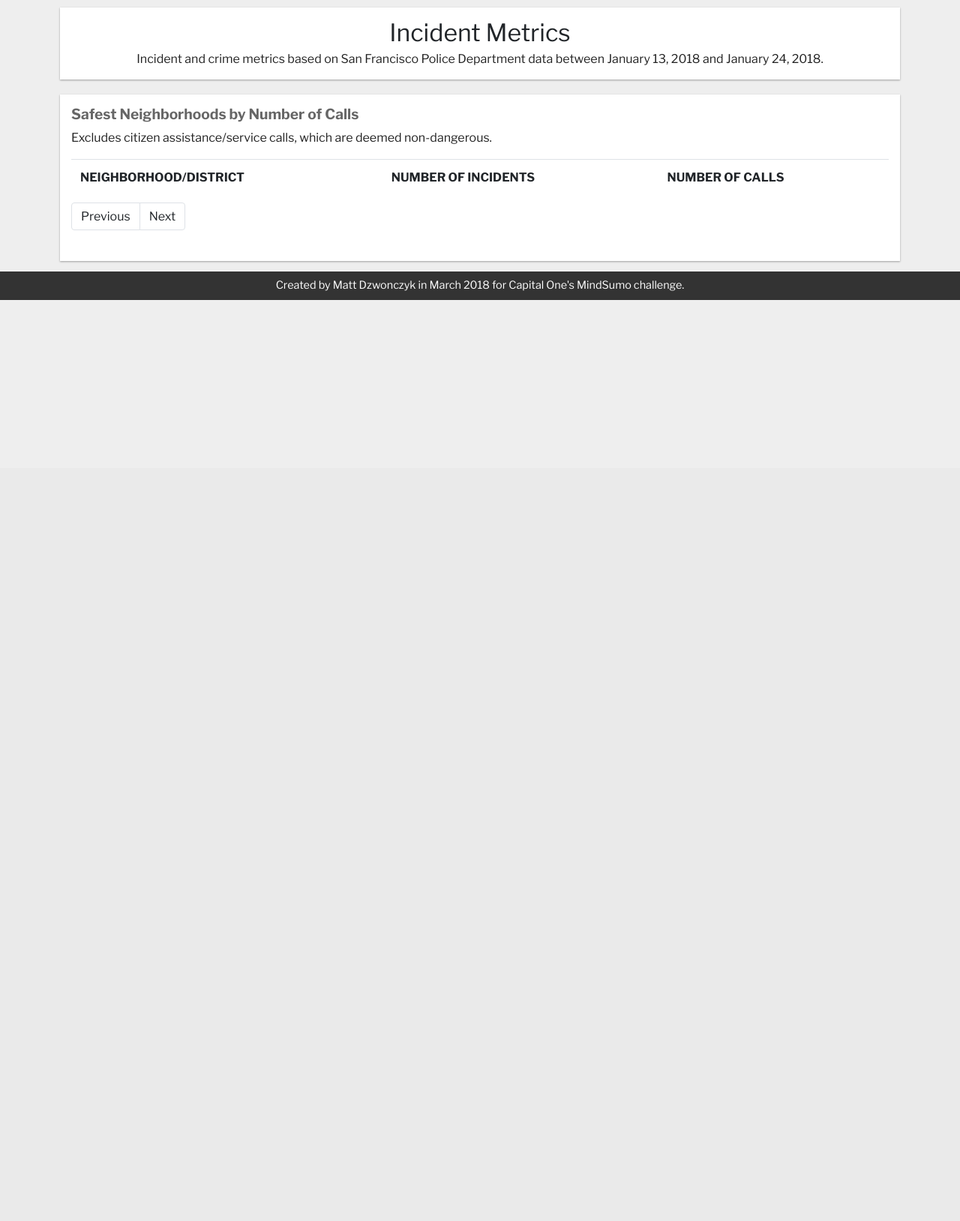
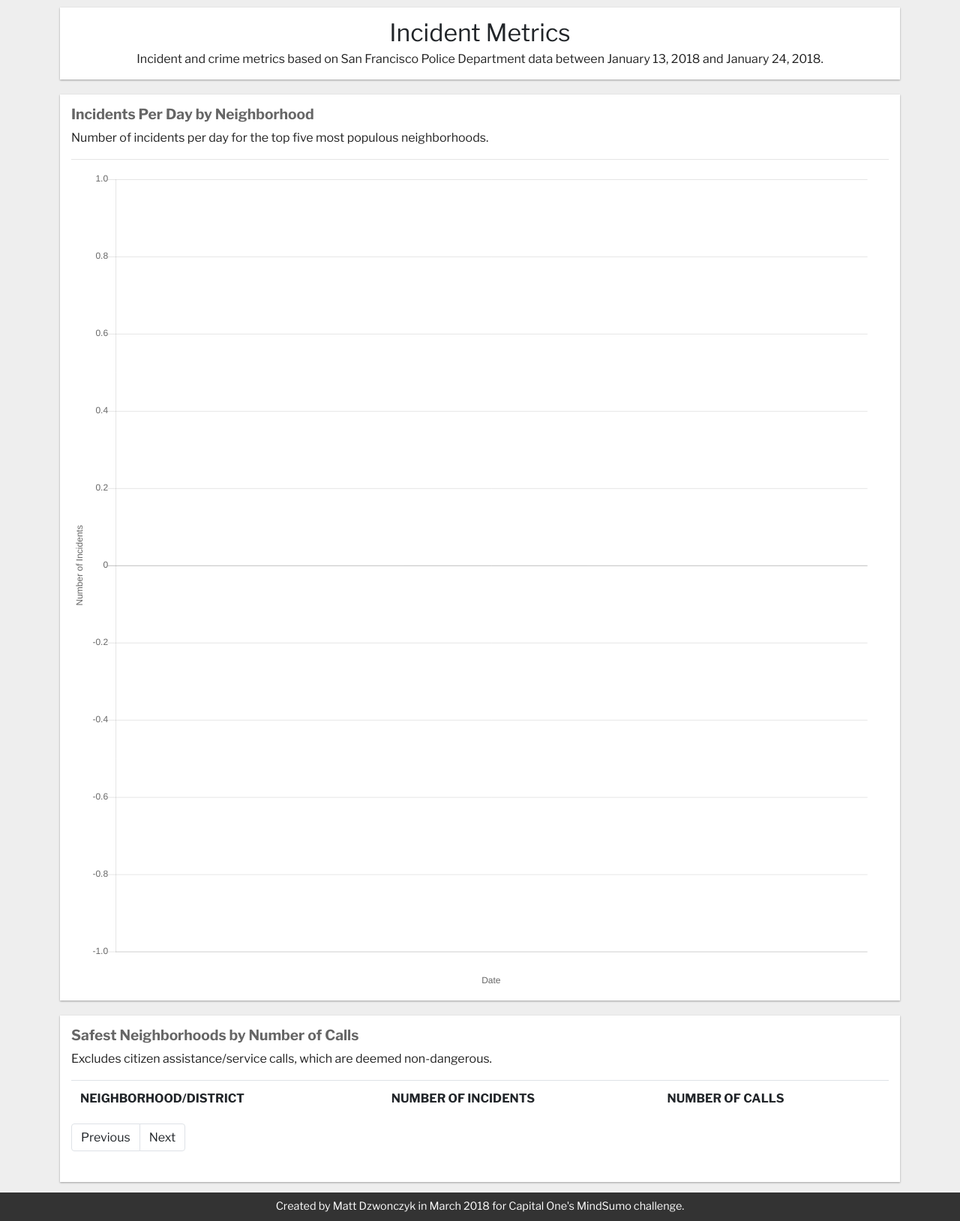
Before and after one commit to mattgd/SFPD-Dispatch, a Django app: page /incidents in a window 1280 px wide. Shown: the part 176-1804 px from the top of the page at 75% size. Before the commit the page ends 576 px from the top, so only its background shows below. Run offline with Django 3.2, Linux system fonts and the light colour scheme; data that the repository does not hold is empty; some libraries are stand-ins or nearby versions.

Commit message:
Add incidents per day chart.

```diff
--- a/dispatch/api/views.py
+++ b/dispatch/api/views.py
@@ -2,7 +2,7 @@ from django.shortcuts import render
 from django.views.generic import View
 from django.http import JsonResponse
 from django.db.models import Avg, Count, TimeField, F
-from django.db.models.functions import Cast
+from django.db.models.functions import Cast, TruncDate
 from metrics.models import Call
 from geopy.geocoders import Nominatim
 from django.contrib.gis import geos
--- a/dispatch/dispatch/urls.py
+++ b/dispatch/dispatch/urls.py
@@ -17,7 +17,7 @@ from django.contrib import admin
 from django.urls import path
 from django.conf.urls import url
 from metrics.views import (AverageCallsPerHour, AverageResponseTime,
-    BattalionDistribution, Home, Heatmaps, IncidentMetrics)
+    BattalionDistribution, Home, Heatmaps, IncidentMetrics, NeighborhoodTrends)
 from api.views import AddressFrequency, NearbyView, LongestDispatch, SafestNeighborhoods
 
 urlpatterns = [
@@ -38,5 +38,6 @@ urlpatterns = [
     # Metrics charts views
     url(r'^api/metrics/calls-per-hour$', AverageCallsPerHour.as_view(), name='metrics-calls-per-hour'),
     url(r'^api/metrics/battalion-dist$', BattalionDistribution.as_view(), name='metrics-battalion-dist'),
-    url(r'^api/metrics/group-response-time$', AverageResponseTime.as_view(), name='metrics-group-response-time')
+    url(r'^api/metrics/group-response-time$', AverageResponseTime.as_view(), name='metrics-group-response-time'),
+    url(r'^api/metrics/neighborhood-trends$', NeighborhoodTrends.as_view(), name='api-calls-neighborhood-trends')
 ]
--- a/dispatch/metrics/templates/dispatch_metrics.html
+++ b/dispatch/metrics/templates/dispatch_metrics.html
@@ -90,6 +90,7 @@
 {% block scripts %}
 {{ block.super }}
 <script type="text/javascript" src="{% static 'js/Chart.bundle.min.js' %}"></script>
+<script type="text/javascript" src="{% static 'js/chart_utils.js' %}"></script>
 <script type="text/javascript" src="{% static 'js/metrics_charts.js' %}"></script>
 <script>
 $("#dispatchTypeForm").submit(function(e) {
--- a/dispatch/metrics/templates/incident_metrics.html
+++ b/dispatch/metrics/templates/incident_metrics.html
@@ -8,6 +8,18 @@
     </div>
 </div>
 
+<!-- Incident metric charts HTML -->
+<div class="row">
+    <!-- Incidents Per Day chart section -->
+    <div class="col-sm section-card">
+        <h3>Incidents Per Day by Neighborhood</h3>
+        <p>Number of incidents per day for the top five most populous neighborhoods.</p>
+        <hr />
+
+        <canvas id="incidentsPerDay" height="300" width="auto"></canvas>
+    </div>
+    <!-- End Incidents Per Day chart section -->
+</div>
 <div class="row">
     <div class="col-sm section-card">
         <h3>Safest Neighborhoods by Number of Calls</h3>
@@ -33,6 +45,9 @@
 {% load static %}
 {% block scripts %}
 {{ block.super }}
+<script type="text/javascript" src="{% static 'js/Chart.bundle.min.js' %}"></script>
+<script type="text/javascript" src="{% static 'js/chart_utils.js' %}"></script>
+<script type="text/javascript" src="{% static 'js/incident_charts.js' %}"></script>
 <script type="text/javascript" src="{% static 'js/pagination.min.js' %}"></script>
 <script type="text/javascript" src="{% static 'js/metrics_tables.js' %}"></script>
 <script type="text/javascript">
--- a/dispatch/metrics/views.py
+++ b/dispatch/metrics/views.py
@@ -3,7 +3,7 @@ from django.views.generic import View
 from django.http import JsonResponse
 from django.conf.urls.static import static
 from django.db.models import Avg, Count, F, TimeField, OuterRef, Sum, Subquery
-from django.db.models.functions import Cast, TruncDay, TruncHour
+from django.db.models.functions import Cast, TruncDay, TruncHour, ExtractWeek
 
 from geopy.geocoders import Nominatim
 from django.contrib.gis import geos
@@ -168,3 +168,101 @@ class BattalionDistribution(View):
                 "data": data
             }
         )
+
+class NeighborhoodTrends(View):
+
+    def get(self, request):
+        """
+        Returns JSON representing a list of each neighborhood and the number
+        of calls per day over the data time period.
+        """
+        neighborhoods = [
+            "Mission", "Western Addition", "Sunset/Parkside",
+            "Financial District/South Beach", "South of Market"
+        ]
+        # Gets calls grouped by day and neighborhood
+        calls = Call.objects.filter(neighborhood_district__in=neighborhoods).values(
+            'call_date', 'neighborhood_district'
+        ).annotate(
+            calls=Count('pk'),
+            incidents=Count('incident_number', distinct=True)
+        ).order_by('call_date')
+
+        # Populates the data list for the JSON response
+        data = {
+            "labels": [],
+            "datasets": {}
+        }
+
+        count = 0
+        bgColors = get_background_colors(len(neighborhoods))
+        borderColors = get_border_colors(len(neighborhoods))
+
+        for call in calls:
+            neigh = call["neighborhood_district"]
+            date = call["call_date"]
+
+            if date not in data["labels"]:
+                data["labels"].append(date)
+
+            if neigh in data["datasets"]:
+                data["datasets"][neigh]["data"].append(call["incidents"])
+            else:
+                data["datasets"][neigh] = {
+                    "label": neigh,
+                    "data": [call["incidents"]],
+                    "fill": "false",
+                    "backgroundColor": bgColors[count],
+                    "borderColor": borderColors[count],
+                    "borderWidth": 1
+                }
+
+                count += 1
+
+        # Turn the datasets dictionary into a list for Chart.js
+        data["datasets"] = list(data["datasets"].values())
+
+        return JsonResponse(
+            {
+                'status': 'true',
+                'data': data
+            }
+        )
+
+
+def get_background_colors(amount):
+    """
+    Returns an Array of rgba colors to chart background colors.
+    @param amount: The number of colors to return (currently a max of 11).
+    @return: an Array of rgba colors to chart background colors.
+    """
+    bg_colors = [
+        'rgba(227, 26, 28, 0.3)',
+        'rgba(31, 120, 180, 0.3)',
+        'rgba(178, 223, 138, 0.5)',
+        'rgba(106, 61, 154, 0.3)',
+        'rgba(255, 127, 0, 0.3)',
+        'rgba(251, 154, 153, 0.3)',
+        'rgba(253, 191, 111, 0.3)',
+        'rgba(51, 160, 44, 0.3)',
+        'rgba(141, 211, 199, 0.5)',
+        'rgba(202, 178, 214, 0.3)',
+        'rgba(243, 128, 255, 0.3)'
+    ]
+
+    colors_len = len(bg_colors)
+    return bg_colors[0:amount if amount < colors_len else colors_len]
+
+def get_border_colors(amount):
+    """
+    Returns an Array of rgba colors to chart border colors.
+    @param amount: The number of colors to return (currently a max of 11).
+    @return: an Array of rgba colors to chart border colors.
+    """
+    border_colors = get_background_colors(amount)
+
+    for i in range(0, len(border_colors)):
+        color = border_colors[i]
+        border_colors[i] = color[0:len(color) - 4] + '1)'
+
+    return border_colors
--- /dev/null
+++ b/dispatch/static/js/chart_utils.js
@@ -0,0 +1,38 @@
+/**
+ * Returns an Array of rgba colors to chart bar background colors.
+ * @param {*} amount The number of colors to return (currently a max of 11).
+ * @returns an Array of rgba colors to chart bar background colors.
+ */
+function getBackgroundColors(amount) {
+    var bgColors = [
+        'rgba(227, 26, 28, 0.3)',
+        'rgba(31, 120, 180, 0.3)',
+        'rgba(178, 223, 138, 0.5)',
+        'rgba(106, 61, 154, 0.3)',
+        'rgba(255, 127, 0, 0.3)',
+        'rgba(251, 154, 153, 0.3)',
+        'rgba(253, 191, 111, 0.3)',
+        'rgba(51, 160, 44, 0.3)',
+        'rgba(141, 211, 199, 0.5)',
+        'rgba(202, 178, 214, 0.3)',
+        'rgba(243, 128, 255, 0.3)'
+    ];
+
+    return bgColors.slice(0, amount < bgColors.length ? amount : bgColors.length);
+}
+
+/**
+ * Returns an Array of rgba colors to chart bar border colors.
+ * @param {*} amount The number of colors to return (currently a max of 11).
+ * @returns an Array of rgba colors to chart bar border colors.
+ */
+function getBorderColors(amount) {
+    var borderColors = getBackgroundColors(amount);
+
+    for (var i = 0; i < borderColors.length; i++) {
+        color = borderColors[i];
+        borderColors[i] = color.substr(0, color.length - 4) + '1)';
+    }
+
+    return borderColors;
+}
--- /dev/null
+++ b/dispatch/static/js/incident_charts.js
@@ -0,0 +1,65 @@
+/**
+ * Generates the metrics charts for the dispatch data.
+ */
+function createCharts() {
+    // Create the chart for incidents per day per neighborhood
+    createIncidentsPerDayChart();
+}
+
+/**
+ * Creates the Chart.js chart for average calls per hour chart.
+ */
+function createIncidentsPerDayChart() {
+    var endpoint = '/api/metrics/neighborhood-trends';
+
+    $.ajax({
+        method: "GET",
+        url: endpoint,
+        success: function(data) {
+            var ctx = $("#incidentsPerDay");
+
+            // Remove top status layer of data
+            data = data.data;
+
+            // Create the Chart object
+            var incidentsPerDayChart = new Chart(ctx, {
+                type: 'line',
+                data: {
+                    labels: data["labels"],
+                    datasets: data["datasets"]
+                },
+                options: {
+                    scales: {
+                        yAxes: [{
+                            scaleLabel: {
+                                display: true,
+                                labelString: 'Number of Incidents'
+                            }
+                        }],
+                        xAxes:[{
+                            scaleLabel: {
+                                display: true,
+                                labelString: 'Date'
+                            }
+                        }],
+                    },
+                    tooltips: {
+                        enabled: true,
+                        mode: 'single',
+                        callbacks: {
+                            label: function(tooltipItems, data) {
+                                return tooltipItems.yLabel + ' calls';
+                            }
+                        }
+                    }
+                }
+            });
+        },
+        error: function(resp) {
+            console.log("An error occurred when retrieving average response time data.");
+        }
+    });
+}
+
+// Call the createCharts function
+createCharts();
```
Also changed, not shown: dispatch/static/js/metrics_charts.js (+0 -39 lines).
